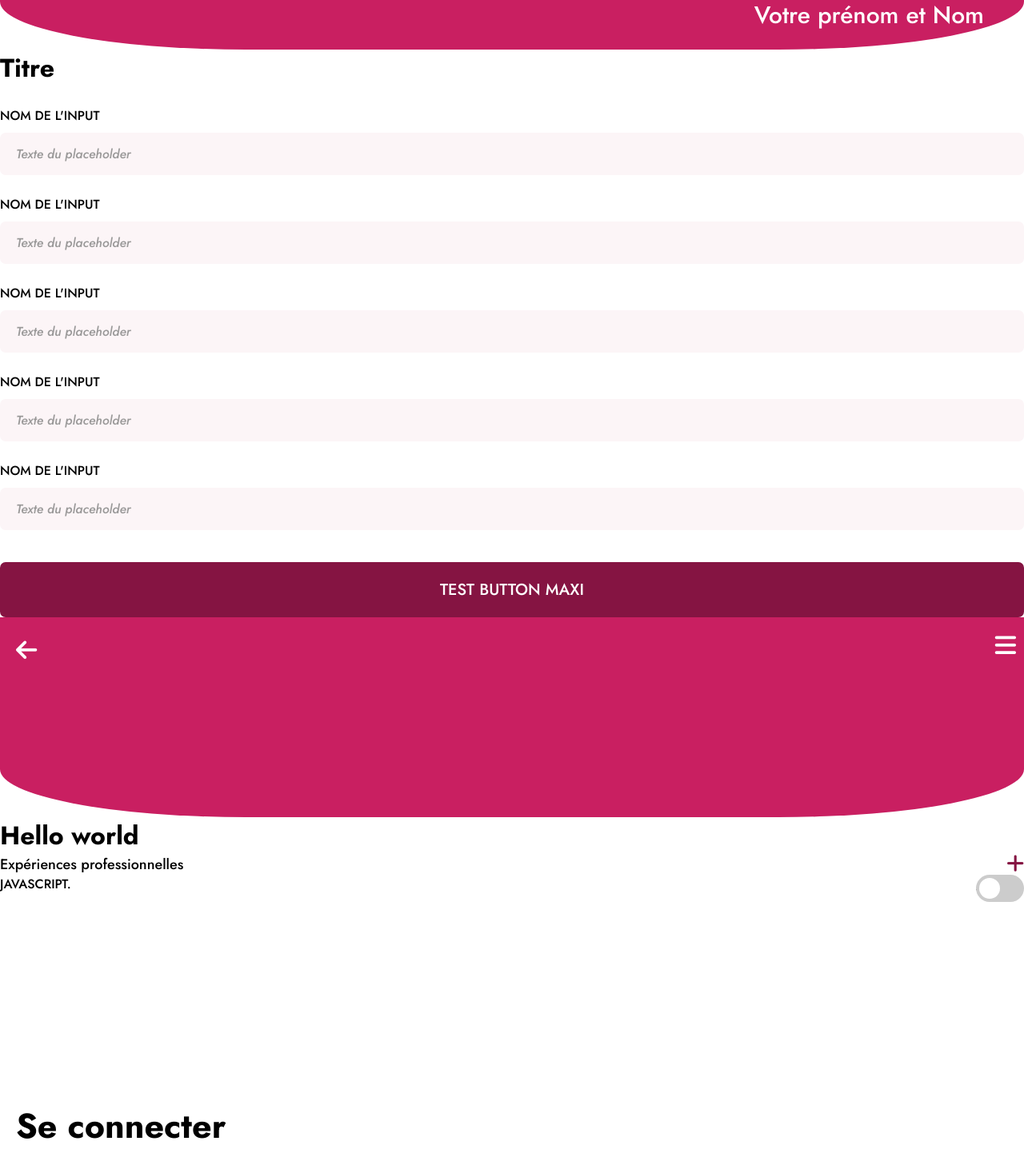
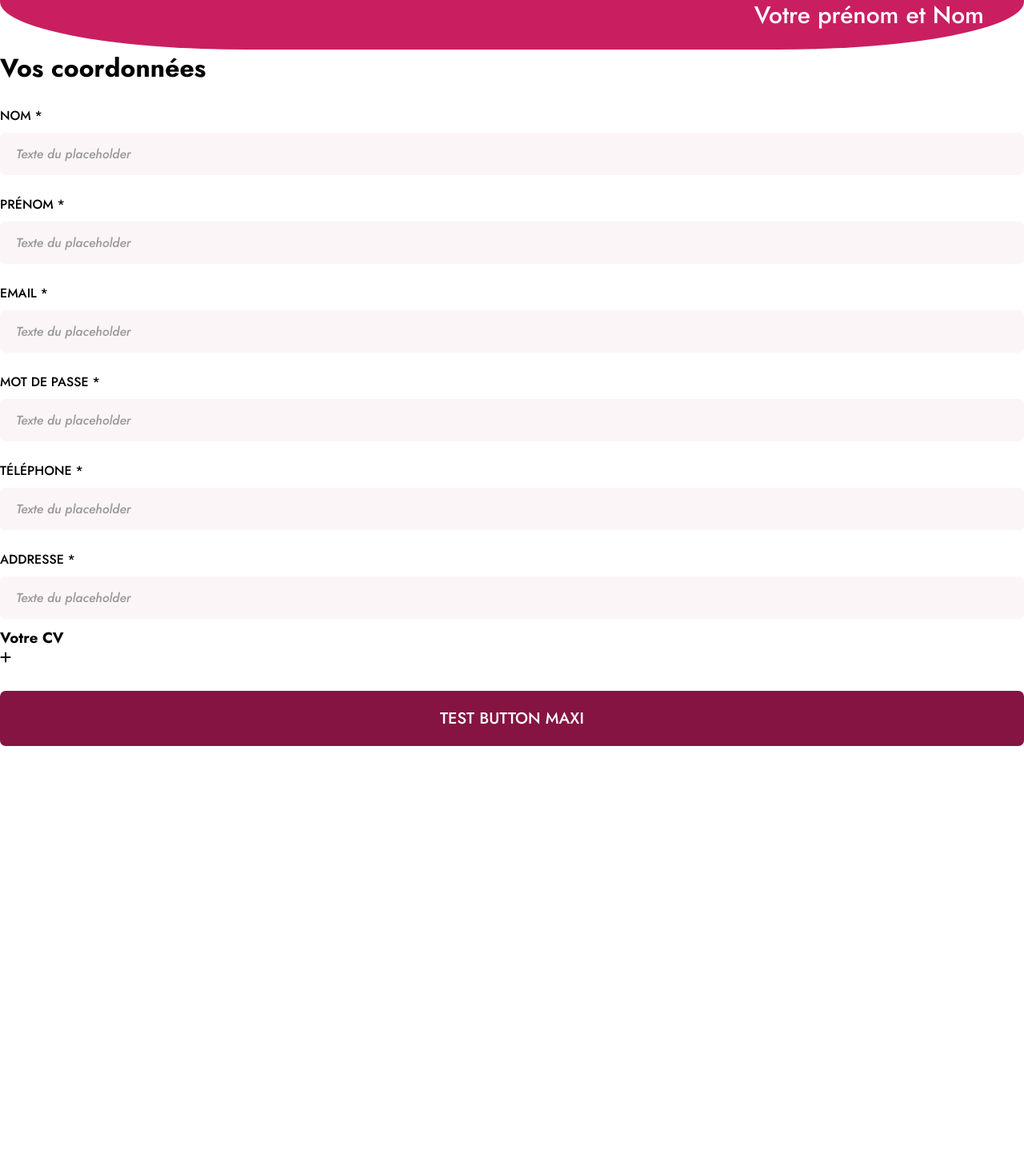
Before and after one commit to WildCodeSchool/2023-09-JS-BDX-P3-la-rive-droite, a React (Vite) app in the folder frontend/: page / in a window 1280 px wide. Shown: the part 188-1655 px from the top of the page at 80% size. After the commit the page ends 1121 px from the top, so only its background shows below. Built offline with nearby package versions, Linux system fonts and the light colour scheme.

Commit message:
v2 userProfile page

```diff
--- a/frontend/src/App.jsx
+++ b/frontend/src/App.jsx
@@ -1,10 +1,4 @@
-import HeaderLong from "./components/HeaderLong";
-import AddDetailsCV from "./components/AddDetailsCV";
-import CompetenceSwitch from "./components/CompetenceSwitch";
-import Login from "./pages/LogIn";
-import SignIn from "./pages/SignIn";
 import "./App.css";
-
 import "./style/style_components/default-settings.css";
 import UserProfileModel from "./pages/UserProfileModel";
 
@@ -12,12 +6,6 @@ function App() {
   return (
     <div>
       <UserProfileModel />
-      <HeaderLong />
-      <h1>Hello world</h1>
-      <AddDetailsCV />
-      <CompetenceSwitch />
-      <Login />
-      <SignIn />
     </div>
   );
 }
--- a/frontend/src/components/Title.jsx
+++ b/frontend/src/components/Title.jsx
@@ -1,5 +1,6 @@
-function Title() {
-  return <h1 className="title-page"> Titre </h1>;
+// eslint-disable-next-line react/prop-types
+function Title({ titleText }) {
+  return <h1 className="title-page"> {titleText ?? "undefined"} </h1>;
 }
 
 export default Title;
--- a/frontend/src/pages/UserProfileModel.jsx
+++ b/frontend/src/pages/UserProfileModel.jsx
@@ -1,4 +1,3 @@
-import "../style/style_components/button-maxi.css";
 import Title from "../components/Title";
 import HeaderLongUser from "../components/HeaderLongUser";
 import Input from "../components/Input";
@@ -9,12 +8,17 @@ function UserProfileUser() {
     <div className="user-profile-page">
       <HeaderLongUser />
       <div>
-        <Title />
-        <Input />
-        <Input />
-        <Input />
-        <Input />
-        <Input />
+        <Title titleText="Vos coordonnées" holderText="coucou" />
+        <Input titleInput="Nom *" />
+        <Input titleInput="Prénom *" />
+        <Input titleInput="Email *" />
+        <Input titleInput="Mot de passe *" />
+        <Input titleInput="Téléphone *" />
+        <Input titleInput="Addresse *" />
+        <h3> Votre CV </h3>
+        <div className="add-cv">
+          <i className="fa-solid fa-plus" />
+        </div>
         <ButtonMaxi />
       </div>
     </div>
```
